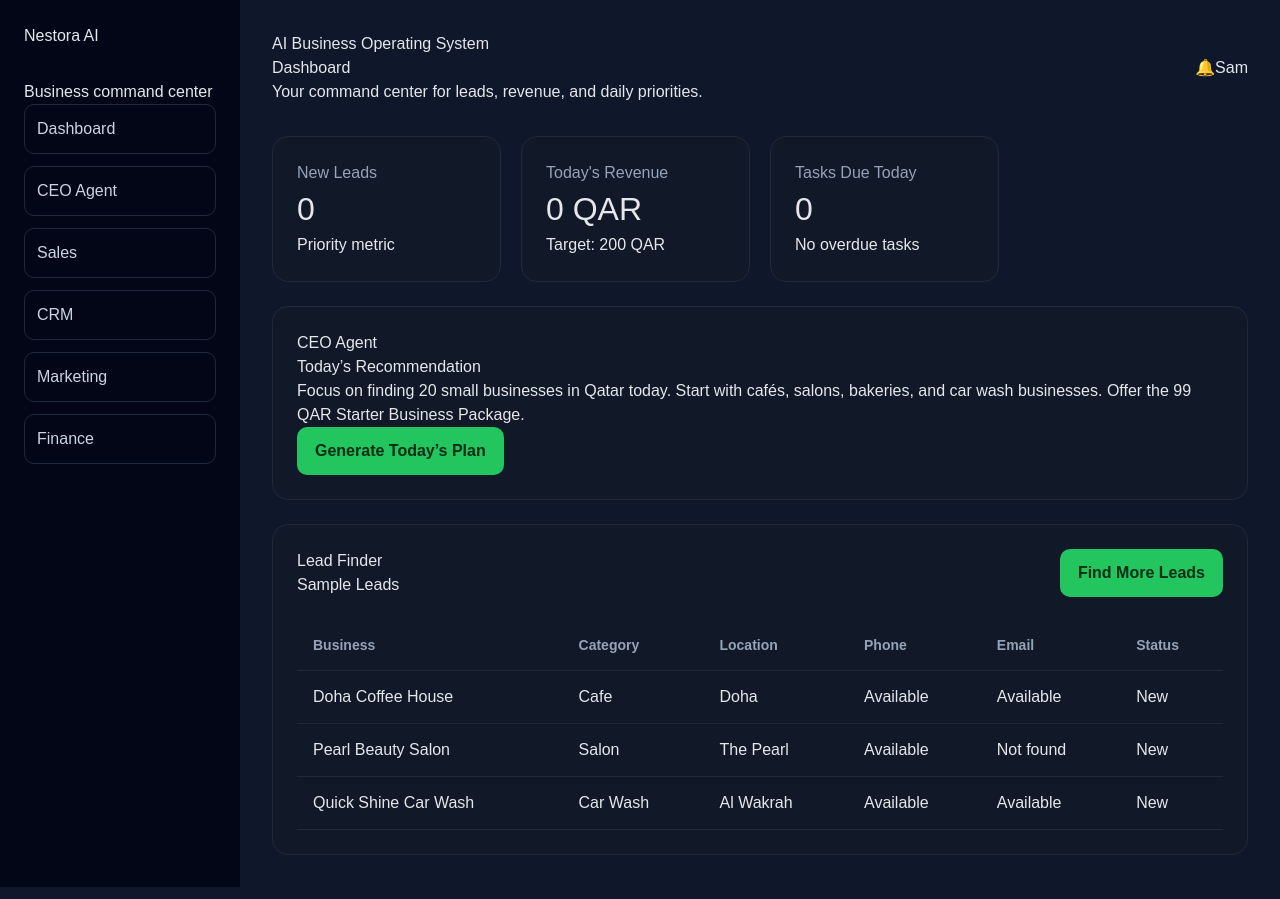
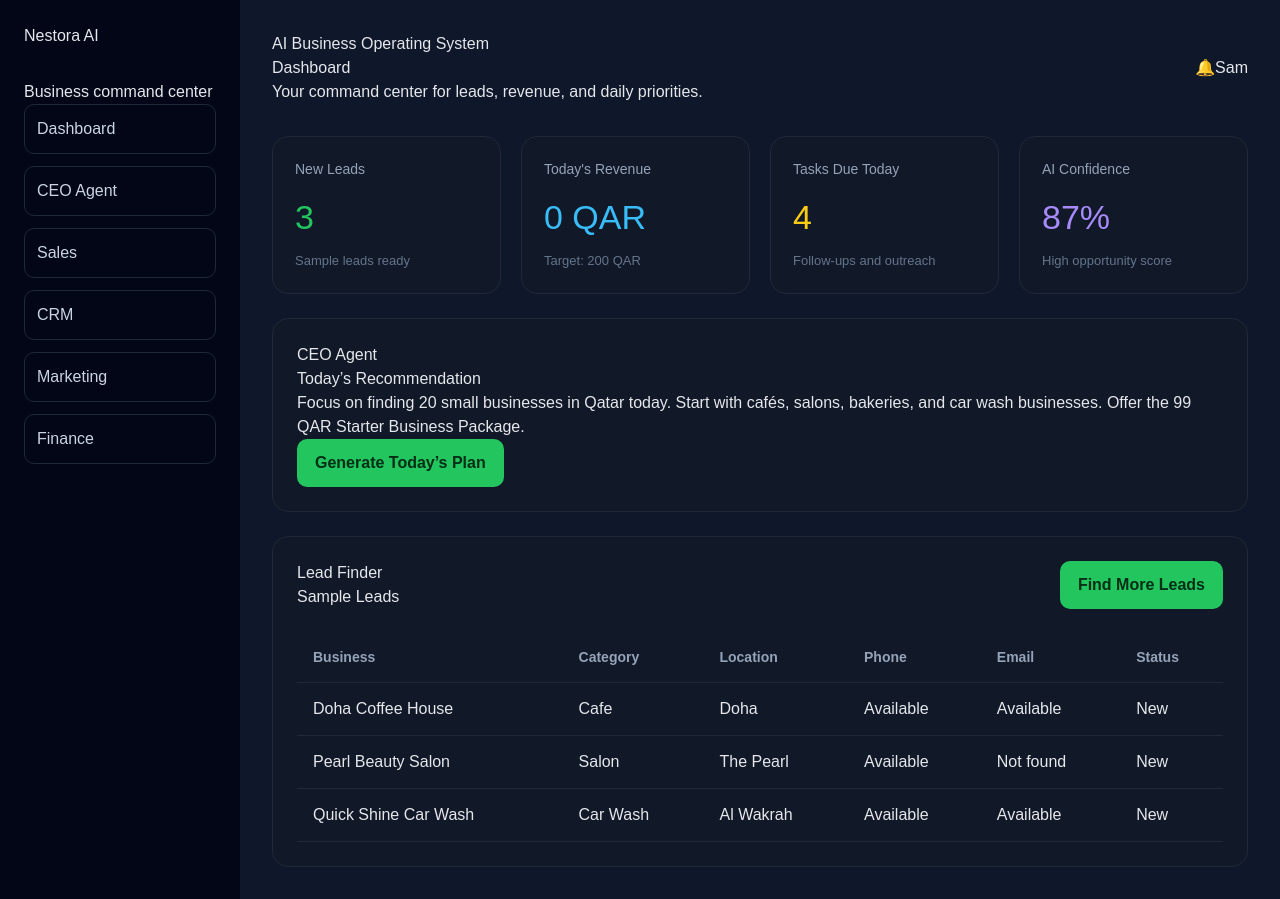
Before and after one commit to sam50527969/NestoraAI, a React app in the folder frontend/: page / in a window 1280 px wide. Built offline with nearby package versions, Linux system fonts and the light colour scheme; the HTML template or start-up script is replaced by a standard one.

Commit message:
Sprint Charlie - Add KPI card component

```diff
--- /dev/null
+++ b/frontend/src/components/KPICard.jsx
@@ -0,0 +1,43 @@
+function KPICard({ title, value, subtitle, color }) {
+  return (
+    <div
+      style={{
+        background: "#111827",
+        borderRadius: "16px",
+        padding: "22px",
+        border: "1px solid #1f2937",
+      }}
+    >
+      <p
+        style={{
+          color: "#94a3b8",
+          fontSize: "14px",
+          marginBottom: "12px",
+        }}
+      >
+        {title}
+      </p>
+
+      <h2
+        style={{
+          color: color || "#ffffff",
+          fontSize: "34px",
+          marginBottom: "8px",
+        }}
+      >
+        {value}
+      </h2>
+
+      <p
+        style={{
+          color: "#64748b",
+          fontSize: "13px",
+        }}
+      >
+        {subtitle}
+      </p>
+    </div>
+  );
+}
+
+export default KPICard;
--- a/frontend/src/pages/Dashboard.jsx
+++ b/frontend/src/pages/Dashboard.jsx
@@ -1,26 +1,49 @@
+import KPICard from "../components/KPICard";
 import StatCard from "../components/StatCard";
 import LeadTable from "../components/LeadTable";
 import { sampleLeads } from "../data/sampleLeads";
 
-const stats = [
-  { label: "New Leads", value: "0", note: "Priority metric" },
-  { label: "Today's Revenue", value: "0 QAR", note: "Target: 200 QAR" },
-  { label: "Tasks Due Today", value: "0", note: "No overdue tasks" },
+const kpis = [
+  {
+    title: "New Leads",
+    value: "3",
+    subtitle: "Sample leads ready",
+    color: "#22c55e",
+  },
+  {
+    title: "Today's Revenue",
+    value: "0 QAR",
+    subtitle: "Target: 200 QAR",
+    color: "#38bdf8",
+  },
+  {
+    title: "Tasks Due Today",
+    value: "4",
+    subtitle: "Follow-ups and outreach",
+    color: "#facc15",
+  },
+  {
+    title: "AI Confidence",
+    value: "87%",
+    subtitle: "High opportunity score",
+    color: "#a78bfa",
+  },
 ];
 
 function Dashboard() {
   return (
     <>
       <section className="cards">
-        {stats.map((item) => (
-          <StatCard
-            key={item.label}
-            label={item.label}
-            value={item.value}
-            note={item.note}
-          />
-        ))}
-      </section>
+  {kpis.map((kpi) => (
+    <KPICard
+      key={kpi.title}
+      title={kpi.title}
+      value={kpi.value}
+      subtitle={kpi.subtitle}
+      color={kpi.color}
+    />
+  ))}
+</section>
 
       <section className="panel">
         <div>
```
